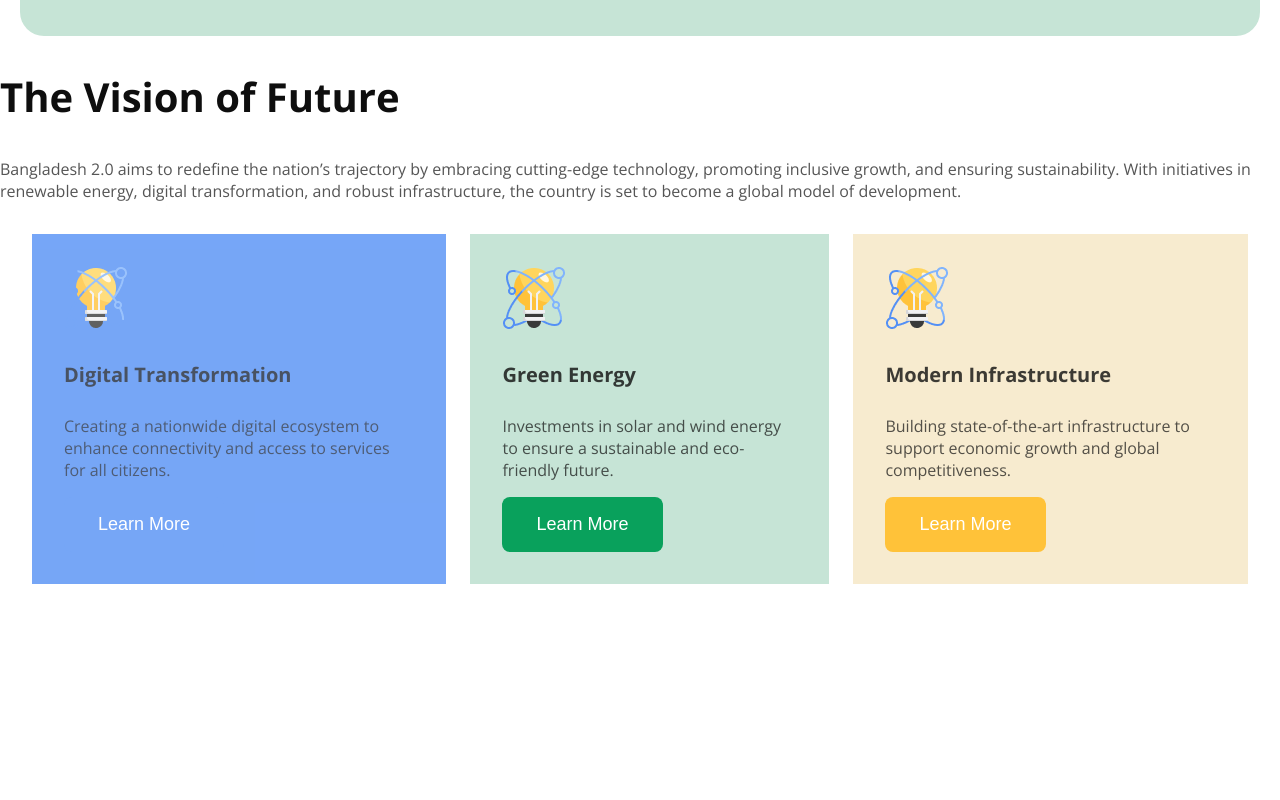
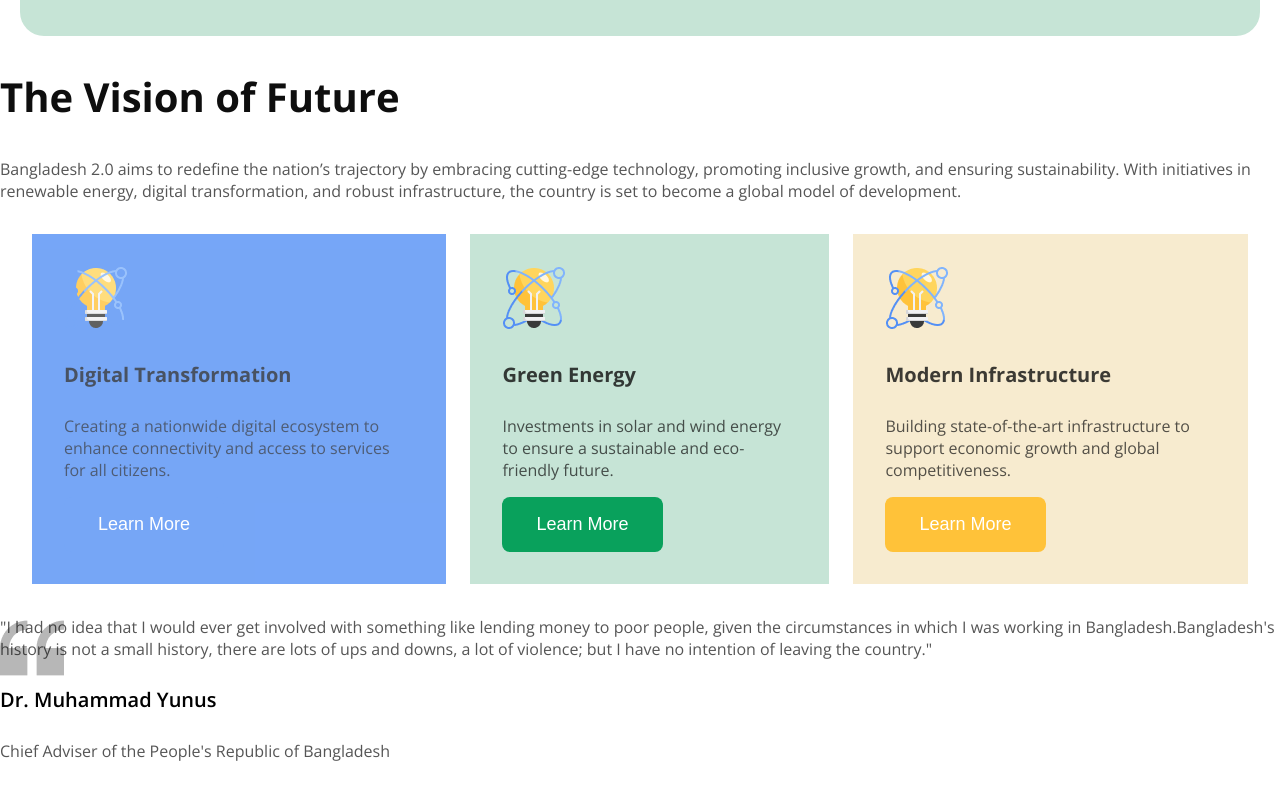
Before and after one commit to darshan377/assignment-1, a plain HTML site: page index.html in a window 1280 px wide. Shown: the part 768-1568 px from the top of the page. Before the commit the page ends 1384 px from the top, so only its background shows below. Drawn offline with nearby package versions, Linux system fonts and the light colour scheme.

Commit message:
quote part done

```diff
--- a/index.html
+++ b/index.html
@@ -53,6 +53,14 @@
             </div>
         </section>
 
+        <!-- quote part -->
+
+        <section class="quotes">
+            <div class="quote-container">
+                <p class="sec-descrip">"I had no idea that I would ever get involved with something like lending money to poor people, given the circumstances in which I was working in Bangladesh.Bangladesh's history is not a small history, there are lots of ups and downs, a lot of violence; but I have no intention of leaving the country."</p>
+                <h4 class="quote-name">Dr. Muhammad Yunus</h4>
+                <p class="sec-descrip">Chief Adviser of the People's Republic of Bangladesh</p>
+            </div>
 
 
 
--- a/styles/styles.css
+++ b/styles/styles.css
@@ -135,3 +135,18 @@ body{
 }
 
 /* quote styles */
+
+.quote-container{
+    background-image:url('../assets/quote-bg.png') ;
+    background-repeat: no-repeat;
+    border-radius: 20px;
+    background-color: #FFFFFF;
+    margin-top: 32px;
+    margin-bottom: 80px;
+    opacity: 120%;
+}
+
+.quote-name{
+    font-weight: 600;
+    font-size: 20px;
+}
```
